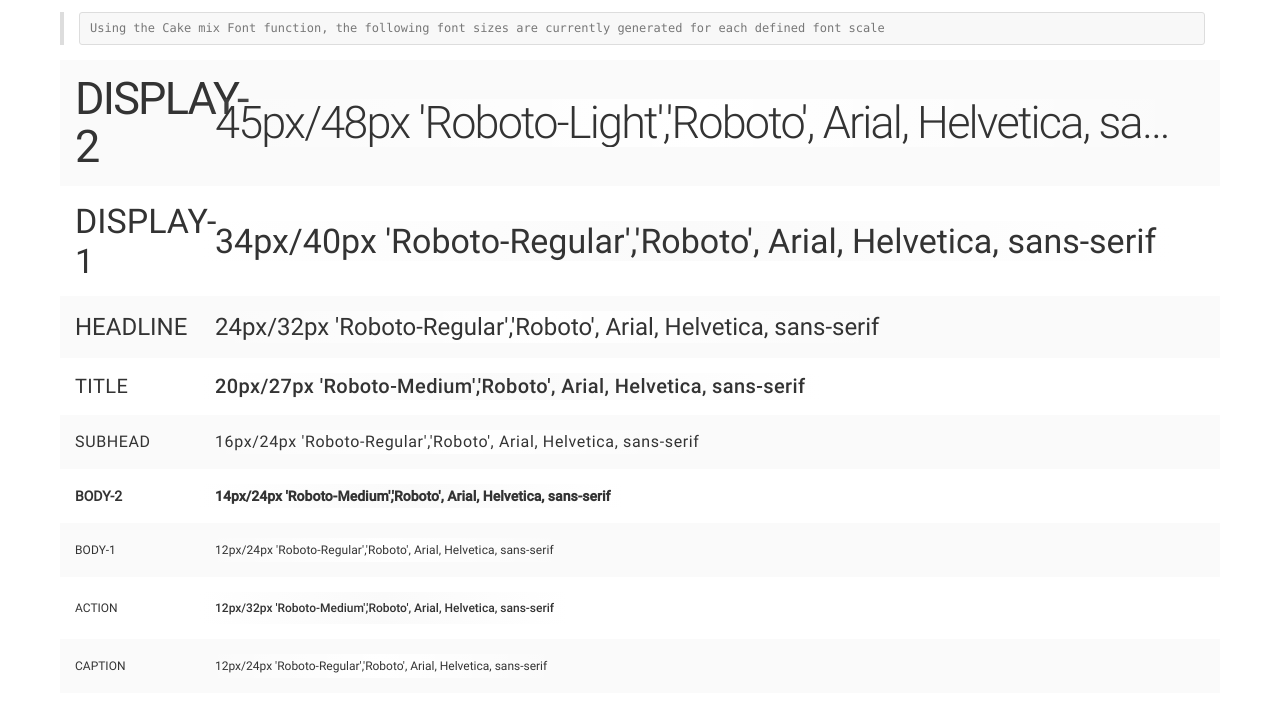
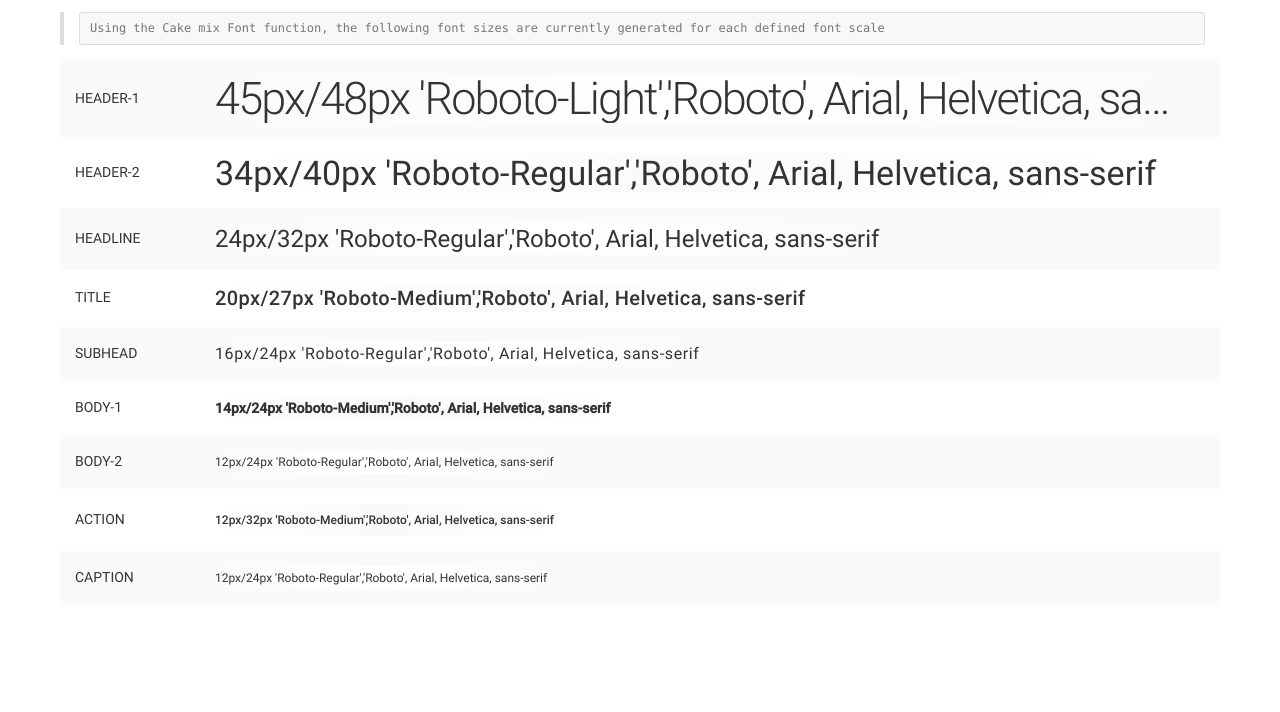
Before and after one commit to Kenny-Moore/cakemix, a website: page docs/fonts.html in a window 1280 px wide. Shown: the part 122-834 px from the top of the page. After the commit the page ends 800 px from the top, so only its background shows below. Drawn offline with Linux system fonts and the light colour scheme.

Commit message:
Update Font Documentation

```diff
--- a/core/cakemix/frosting/_font.scss
+++ b/core/cakemix/frosting/_font.scss
@@ -4,7 +4,7 @@
 //
 $cm-typography: (
     'standard': (
-        'display-2': (
+        'header-1': (
             'font-style': normal,
             'font-variant': normal,
             'font-weight': 400,
@@ -13,7 +13,7 @@
             'letter-spacing': -0.04em,
             'font-family': "'Roboto-Regular','Roboto', Arial, Helvetica, sans-serif"
         ),
-        'display-1': (
+        'header-2': (
             'font-style': normal,
             'font-variant': normal,
             'font-weight': 400,
@@ -49,7 +49,7 @@
             'letter-spacing': 0.04em,
             'font-family': "'Roboto-Regular','Roboto', Arial, Helvetica, sans-serif"
         ),
-        'body-2': (
+        'body-1': (
             'font-style': normal,
             'font-variant': normal,
             'font-weight': 'bold',
@@ -58,7 +58,7 @@
             'letter-spacing': 0.0em,
             'font-family': "'Roboto-Medium','Roboto', Arial, Helvetica, sans-serif"
         ),
-        'body-1': (
+        'body-2': (
             'font-style': normal,
             'font-variant': normal,
             'font-weight': 400,
@@ -87,7 +87,7 @@
         )
     ),
     'cozy': (
-        'display-2': (
+        'header-1': (
             'font-style': normal,
             'font-variant': normal,
             'font-weight': 400,
@@ -96,7 +96,7 @@
             'letter-spacing': -0.04em,
             'font-family': "'Roboto-Light','Roboto', Arial, Helvetica, sans-serif"
         ),
-        'display-1': (
+        'header-2': (
             'font-style': normal,
             'font-variant': normal,
             'font-weight': 400,
@@ -132,7 +132,7 @@
             'letter-spacing': 0.04em,
             'font-family': "'Roboto-Regular','Roboto', Arial, Helvetica, sans-serif"
         ),
-        'body-2': (
+        'body-1': (
             'font-style': normal,
             'font-variant': normal,
             'font-weight': 'bold',
@@ -141,7 +141,7 @@
             'letter-spacing': 0.0em,
             'font-family': "'Roboto-Medium','Roboto', Arial, Helvetica, sans-serif"
         ),
-        'body-1': (
+        'body-2': (
             'font-style': normal,
             'font-variant': normal,
             'font-weight': normal,
--- a/core/cakemix/ingredients/_font.scss
+++ b/core/cakemix/ingredients/_font.scss
@@ -3,7 +3,7 @@
 // The font function will return values needed to set properties but if you want to set all font related properties at once then use this mixin instead.
 //
 // ----------------------------------------------
-// $scale {string}        === 'display-1' || 'header' || [font-scale] represents the scale you want to target
+// $scale {string}        === 'header-2' || 'headline' || [font-scale] represents the scale you want to target
 //
 
 @mixin cm-font($scale) {
@@ -15,7 +15,7 @@
 
 // SCSS
 /*.input-group{
-    @include cm-font('display-1');
+    @include cm-font('header-2');
 }*/
 
 // Rendered CSS
--- a/docs/fonts.html
+++ b/docs/fonts.html
@@ -7,13 +7,13 @@
 <div class="typography">
     <section class="font font--default">
         <ul>
-            <li class="font-scale font-scale--display-2"><span class="label"></span><span class="example"></span></li>
-            <li class="font-scale font-scale--display-1"><span class="label"></span><span class="example"></span></li>
+            <li class="font-scale font-scale--header-1"><span class="label"></span><span class="example"></span></li>
+            <li class="font-scale font-scale--header-2"><span class="label"></span><span class="example"></span></li>
             <li class="font-scale font-scale--headline"><span class="label"></span><span class="example"></span></li>
             <li class="font-scale font-scale--title"><span class="label"></span><span class="example"></span></li>
             <li class="font-scale font-scale--subhead"><span class="label"></span><span class="example"></span></li>
+            <li class="font-scale font-scale--body-1"><span class="label"></span><span class="example"></span></li>
             <li class="font-scale font-scale--body-2"><span class="label"></span><span class="example"></span></li>
-            <li class="font-scale font-scale--body-1"><span class="label"></span><span class="example"></span></li>
             <li class="font-scale font-scale--action"><span class="label"></span><span class="example"></span></li>
             <li class="font-scale font-scale--caption"><span class="label"></span><span class="example"></span></li>
         </ul>
--- a/docs/fonts.md
+++ b/docs/fonts.md
@@ -4,15 +4,13 @@
 <div class="typography">
     <section class="font font--default">
         <ul>
-            <li class="font-scale font-scale--display-4"><span class="label"></span><span class="example"></span></li>
-            <li class="font-scale font-scale--display-3"><span class="label"></span><span class="example"></span></li>
-            <li class="font-scale font-scale--display-2"><span class="label"></span><span class="example"></span></li>
-            <li class="font-scale font-scale--display-1"><span class="label"></span><span class="example"></span></li>
+            <li class="font-scale font-scale--header-1"><span class="label"></span><span class="example"></span></li>
+            <li class="font-scale font-scale--header-2"><span class="label"></span><span class="example"></span></li>
             <li class="font-scale font-scale--headline"><span class="label"></span><span class="example"></span></li>
             <li class="font-scale font-scale--title"><span class="label"></span><span class="example"></span></li>
             <li class="font-scale font-scale--subhead"><span class="label"></span><span class="example"></span></li>
+            <li class="font-scale font-scale--body-1"><span class="label"></span><span class="example"></span></li>
             <li class="font-scale font-scale--body-2"><span class="label"></span><span class="example"></span></li>
-            <li class="font-scale font-scale--body-1"><span class="label"></span><span class="example"></span></li>
             <li class="font-scale font-scale--action"><span class="label"></span><span class="example"></span></li>
             <li class="font-scale font-scale--caption"><span class="label"></span><span class="example"></span></li>
         </ul>
--- a/docs/styles.scss
+++ b/docs/styles.scss
@@ -50,7 +50,7 @@
 $font-keys: map-keys($font-map);
 @each $font-scale in $font-keys {
   .font-scale--#{$font-scale} {
-    @include cm-font($font-scale);
+    $font: cm-font($font-scale);
     .label{
       &:before{
         content: quote($font-scale);
```
Also changed, not shown: README.md, docs/styles.css, docs/styles.min.css.
